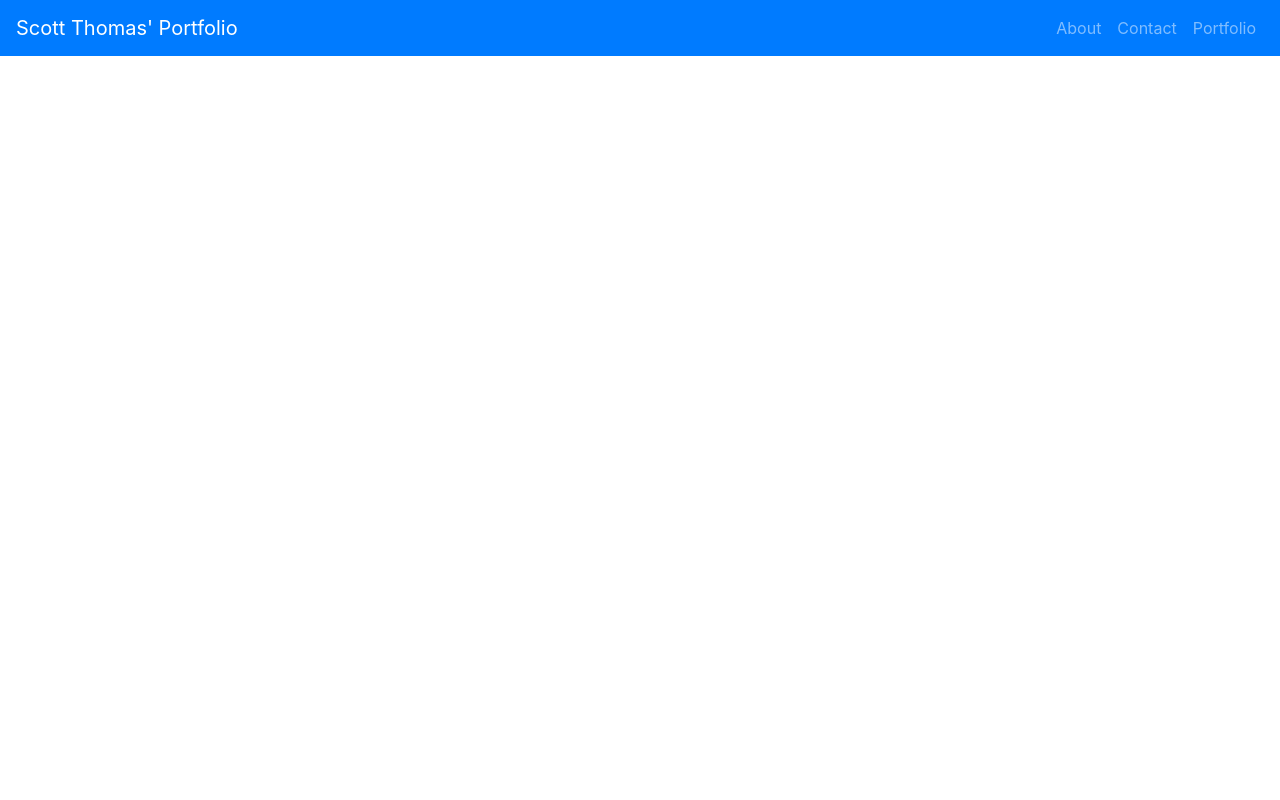
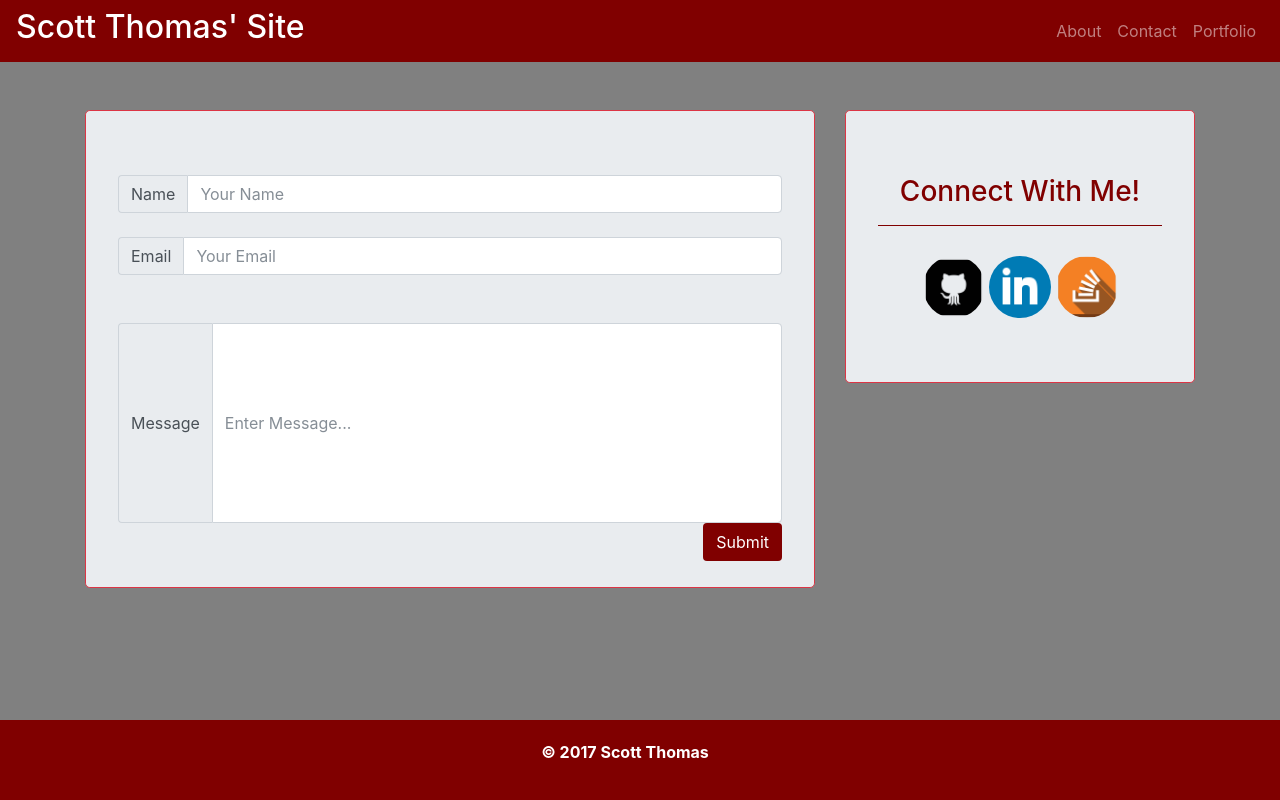
Before and after one commit to smthom05/Bootstrap-Portfolio, a plain HTML site: page contact.html in a window 1280 px wide. Drawn offline with nearby package versions, Linux system fonts and the light colour scheme; files that its build step writes are made by us from their sources.

Commit message:
updated index, contact, and portfolio pages

```diff
--- a/assets/css/css.css
+++ b/assets/css/css.css
@@ -1,11 +1,55 @@
-#myNav {
-  background-color: orange;
+* {
+  box-sizing: border-box;
+}
+body {
+  background: grey;
+}
+
+.navbar {
+  background-color: maroon;
+}
+
+.jumbotron-connect {
+  margin-bottom: 200px;
+}
+
+#header-tag {
+  color: white;
+}
+
+h1, h2, h3{
+  color: maroon;
+}
+
+hr {color: maroon !important; background-color: maroon !important; border-color: maroon !important;
+}
+
+.submit-button {
+  background: maroon;
+  color: white;
+  float: right;
+}
+
+.rounded-circle {
+  margin-top: 5%;
+}
+
+.message-box {
+  height: 200px;
+}
+
+.jumbotron-portfolio {
+  height: 900px;
+  margin-bottom: 100px;
+}
+
+.pictures {
+  height: 200px;
+  width: 50%;
 }
 
 .footer {
   text: white;
+  background: maroon;
+  padding: 10px;
 }
-
-body {
-  background: teal;
-}
--- a/contact.html
+++ b/contact.html
@@ -4,18 +4,18 @@
 	<title>Contact</title>
 	<link rel="stylesheet" type="text/css" href="assets/reset.css">
 	<link rel="stylesheet" href="https://maxcdn.bootstrapcdn.com/bootstrap/4.0.0-beta.2/css/bootstrap.min.css">
-
+	<link rel="stylesheet" type="text/css "href="assets/css/css.css">
 
 </head>
 <body>
 
-	<nav class="navbar navbar-expand-lg navbar-dark bg-primary">
-		<a class="navbar-brand" href="#">Scott Thomas' Portfolio</a>
+	<nav class="navbar navbar-expand-lg navbar-dark">
+		<h2 id="header-tag">Scott Thomas' Site</h2>
 		<button class="navbar-toggler" type="button" data-toggle="collapse" data-target="#navbarColor01" aria-controls="navbarColor01" aria-expanded="false" aria-label="Toggle navigation">
 			<span class="navbar-toggler-icon"></span>
 		</button>
 
-		<div class="collapse navbar-collapse justify-content-end mr-10%" id="navbarColor01">
+		<div class="collapse navbar-collapse justify-content-end mr-10%">
 			<ul class="navbar-nav">
 				<li class="nav-item">
 					<a class="nav-link" href="index.html">About</a>
@@ -30,9 +30,64 @@
 		</div>
 	</nav>
 
+	<div class="container">
+		<div class="row">
+			<div class="col-lg-8" "col-md-8" "col-sm-12" "col-xs-12">
+				<div class="jumbotron mt-5 h-85 border border-danger">
+					<div class="input-group">
+						<span class="input-group-addon" id="basic-addon1">Name</span>
+						<input type="text" class="form-control" placeholder="Your Name" aria-describedby="basic-addon1">
+					</div>
 
-	<script src="https://code.jquery.com/jquery-3.2.1.slim.min.js" integrity="sha384-KJ3o2DKtIkvYIK3UENzmM7KCkRr/rE9/Qpg6aAZGJwFDMVNA/GpGFF93hXpG5KkN" crossorigin="anonymous"></script>
-	<script src="https://cdnjs.cloudflare.com/ajax/libs/popper.js/1.12.3/umd/popper.min.js" integrity="sha384-vFJXuSJphROIrBnz7yo7oB41mKfc8JzQZiCq4NCceLEaO4IHwicKwpJf9c9IpFgh" crossorigin="anonymous"></script>
-	<script src="https://maxcdn.bootstrapcdn.com/bootstrap/4.0.0-beta.2/js/bootstrap.min.js" integrity="sha384-alpBpkh1PFOepccYVYDB4do5UnbKysX5WZXm3XxPqe5iKTfUKjNkCk9SaVuEZflJ" crossorigin="anonymous"></script>
+					<br>
+
+					<div class="input-group">
+						<span class="input-group-addon" id="basic-addon1">Email</span>
+						<input type="text" class="form-control" placeholder="Your Email" aria-describedby="basic-addon1">
+					</div>
+					<br><br>
+					<div class="input-group">
+						<span class="input-group-addon message-box" id="basic-addon1">Message</span>
+						<input type="text" class="form-control" placeholder="Enter Message..." aria-describedby="basic-addon1">
+					</div>
+					<button type="button" class="btn submit-button">Submit</button>
+				</div>
+			</div>
+
+
+			<div class="col-lg-4" "col-md-4" "col-sm-12" "col-xs-12">
+				<div class="jumbotron h-85 mt-5 border border-danger text-center jumbotron-connect">
+
+
+					<h3>Connect With Me!</h3>
+					<hr>
+					<a href="https://github.com/smthom05/" target="_blank">
+						<img src="assets/images/github.png" class="rounded-circle" alt="Github" style="width:62px;height:62px;border:0;">
+					</a>
+
+					<a href="https://www.linkedin.com/in/smthom05/" target="_blank">
+						<img src="assets/images/linkedin.png" class="rounded-circle" alt="Linkedin" style="width:62px;height:62px;border:0;">
+					</a>
+
+					<a href="https://stackoverflow.com/users/8780491/scott-thomas?tab=profile/" 	target="_blank">	<img src="assets/images/stackoverflow.png" class="rounded-circle" alt="Stack Overflow" style="width:62px;height:62px;border:0;">
+					</a>
+				</div>
+			</div>
+		</div>
+	</div>
+
+	<footer>
+		<div class="nav footer fixed-bottom justify-content-center text-white">
+			<div class="row">
+			</div>
+			<p class="font-weight-bold footer">&#169; 2017 Scott Thomas</p>
+		</div>
+	</div>
+</div>
+</footer>
+
+<script src="https://code.jquery.com/jquery-3.2.1.slim.min.js" integrity="sha384-KJ3o2DKtIkvYIK3UENzmM7KCkRr/rE9/Qpg6aAZGJwFDMVNA/GpGFF93hXpG5KkN" crossorigin="anonymous"></script>
+<script src="https://cdnjs.cloudflare.com/ajax/libs/popper.js/1.12.3/umd/popper.min.js" integrity="sha384-vFJXuSJphROIrBnz7yo7oB41mKfc8JzQZiCq4NCceLEaO4IHwicKwpJf9c9IpFgh" crossorigin="anonymous"></script>
+<script src="https://maxcdn.bootstrapcdn.com/bootstrap/4.0.0-beta.2/js/bootstrap.min.js" integrity="sha384-alpBpkh1PFOepccYVYDB4do5UnbKysX5WZXm3XxPqe5iKTfUKjNkCk9SaVuEZflJ" crossorigin="anonymous"></script>
 </body>
 </html>
```
Also changed, not shown: index.html (+13 -17 lines), portfolio.html (+68 -3 lines), assets/images/Port1.jpg (added), assets/images/Port2.jpg (added), assets/images/Port3.jpg (added), assets/images/Port4.jpg (added), assets/images/Port5.jpg (added).
